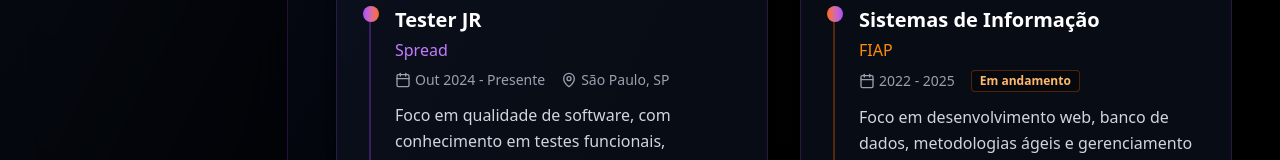
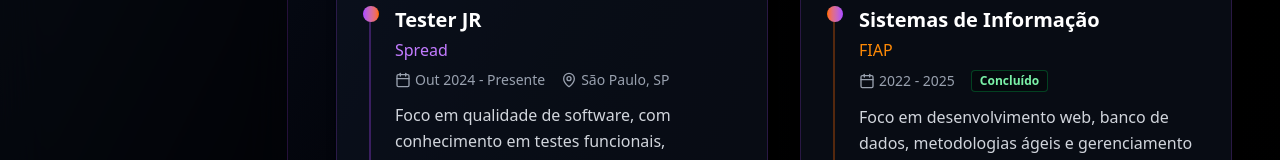
Before and after one commit to malopez23/marcelo-lopez, a React (Vite) app: page /resume in a window 1280 px wide. Shown: the part 311-471 px from the top of the page. Built offline with nearby package versions, Linux system fonts and the light colour scheme; the HTML template or start-up script is replaced by a standard one.

Commit message:
update: conclusão de curso

```diff
--- a/src/pages/Resume.jsx
+++ b/src/pages/Resume.jsx
@@ -46,7 +46,7 @@
       degree: "Sistemas de Informação",
       institution: "FIAP",
       period: "2022 - 2025",
-      status: "Em andamento",
+      status: "Concluído",
       description:
         "Foco em desenvolvimento web, banco de dados, metodologias ágeis e gerenciamento de projetos.",
     },
```
Also changed, not shown: 1 other file (tests, documents, lock files or other folders).
